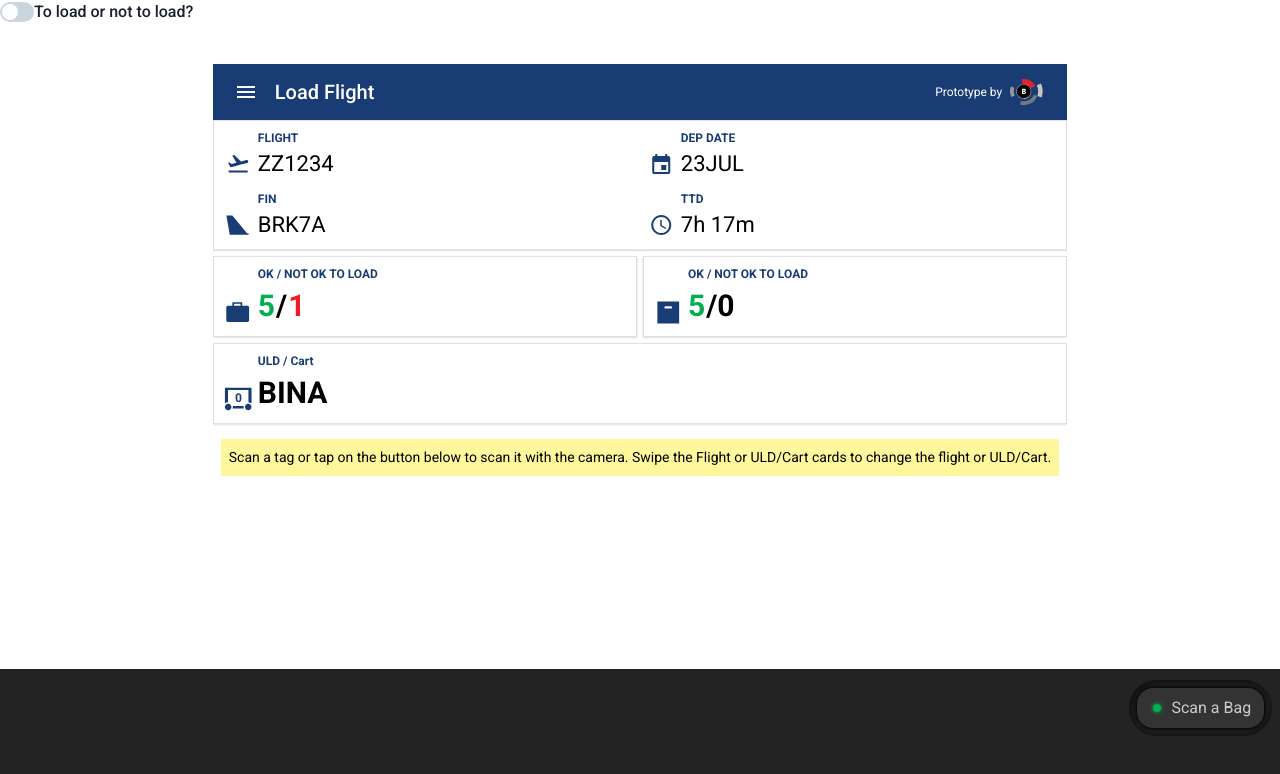
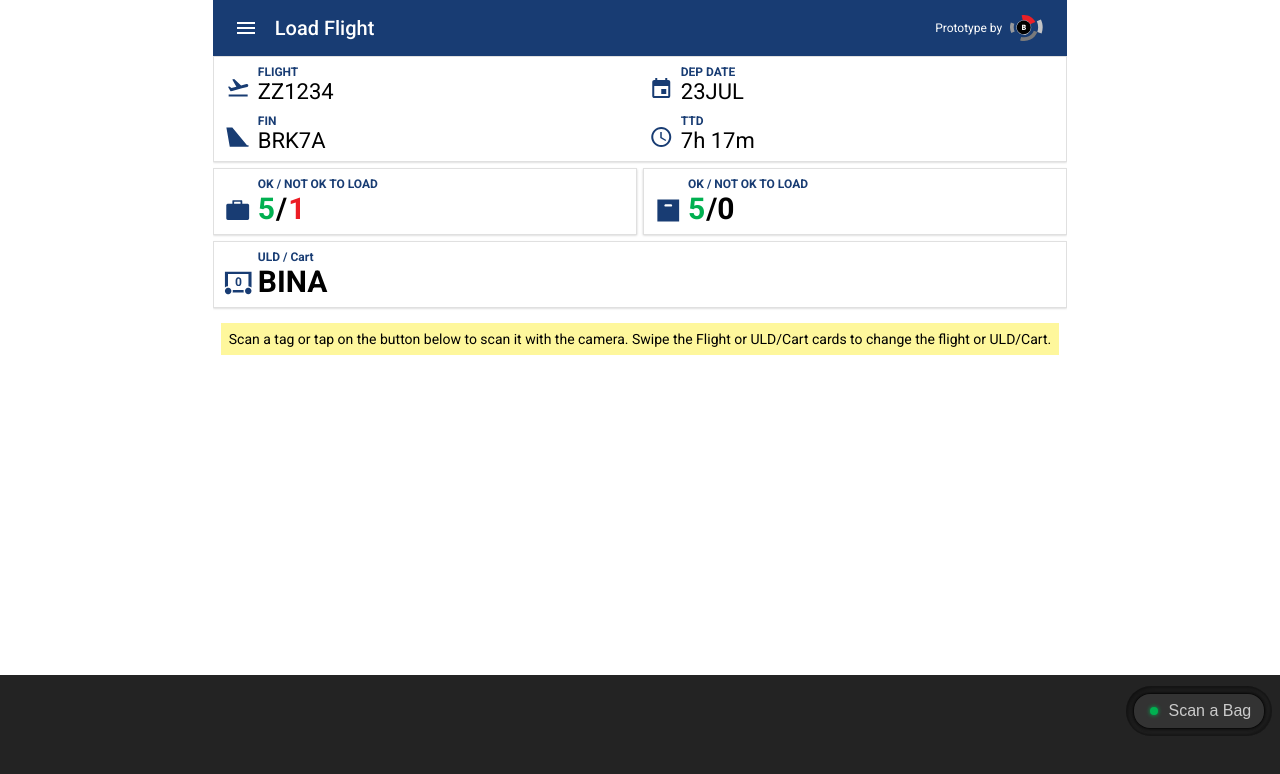
Before and after one commit to AMoore202/loadsuccessprototype, a Next.js app: page / in a window 1280 px wide. Shown: the top 774 px of the page. Built offline with nearby package versions, Linux system fonts and the light colour scheme.

Commit message:
Added material ui and removed chakra

```diff
--- a/package.json
+++ b/package.json
@@ -12,6 +12,7 @@
     "@chakra-ui/react": "^2.8.2",
     "@emotion/react": "^11.13.0",
     "@emotion/styled": "^11.13.0",
+    "@mui/material": "^5.16.7",
     "framer-motion": "^11.3.24",
     "next": "14.2.5",
     "react": "^18",
--- a/src/app/layout.tsx
+++ b/src/app/layout.tsx
@@ -1,7 +1,6 @@
 import type { Metadata } from "next";
 import { Roboto } from "next/font/google";
 import "./globals.css";
-import { ChakraProvider } from '@chakra-ui/react';
 
 const roboto = Roboto({
   weight: ['400', '500', '700', ],
@@ -20,21 +19,7 @@ export default function RootLayout({
 }>) {
   return (
     <html lang="en">
-      <ChakraProvider>
-        <body className={roboto.className}>{children}</body>
-      </ChakraProvider>
+      <body className={roboto.className}>{children}</body>
     </html>
   );
 }
-
-
-
-// function MyApp({ Component, pageProps }) {
-//   return (
-
-//       <Component {...pageProps} />
-//     </ChakraProvider>
-//   );
-// }
-
-// export default MyApp;
--- a/src/app/page.module.css
+++ b/src/app/page.module.css
@@ -42,9 +42,3 @@
   display: flex;
   gap: 1px;
 }
-
-.switchtest {
-  width: 100%;
-  height: 4rem;
-  background: #fff;
-}
--- a/src/app/page.tsx
+++ b/src/app/page.tsx
@@ -22,18 +22,7 @@ import SuccessOverlay from "./ui/SuccessOverlay";
 import ExceptionOverlay from "./ui/ExceptionOverlay";
 import Scanbar from "./ui/scanbar/Scanbar";
 import ScanbarButton from "./ui/scanbar/ScanbarButton";
-import { FormControl, FormLabel, Switch } from '@chakra-ui/react';
 
-function ToggleSwitch() {
-  return(
-    <FormControl display='flex' alignItems='center'>
-      <Switch id='success-exception' />
-      <FormLabel htmlFor='success-exception' mb='0'>
-        To load or not to load?
-      </FormLabel>
-    </FormControl>
-  );
-}
 
 export default function Home() {
   const [showOverlay, setShowOverlay] = useState(false);
@@ -60,9 +49,6 @@ export default function Home() {
 
   return (
     <main className={styles.main}>
-      <div className={styles.switchtest}>
-        <ToggleSwitch />
-      </div>
       <div className={styles.android}>
         {showOverlay && <SuccessOverlay />}
         <ExceptionOverlay />
@@ -147,7 +133,6 @@ export default function Home() {
         </div>
       </div>
       <Scanbar>
-        {/* <ToggleSwitch /> */}
         <ScanbarButton onClick={openOverlay} />
       </Scanbar>
     </main>
```
Also changed, not shown: 1 other file (tests, documents, lock files or other folders).
